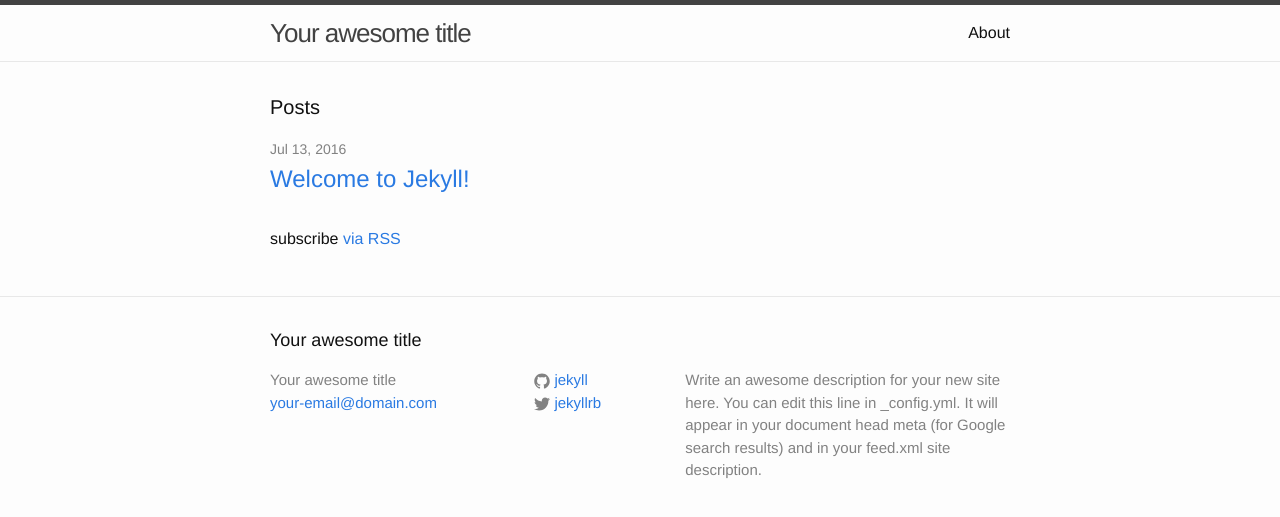
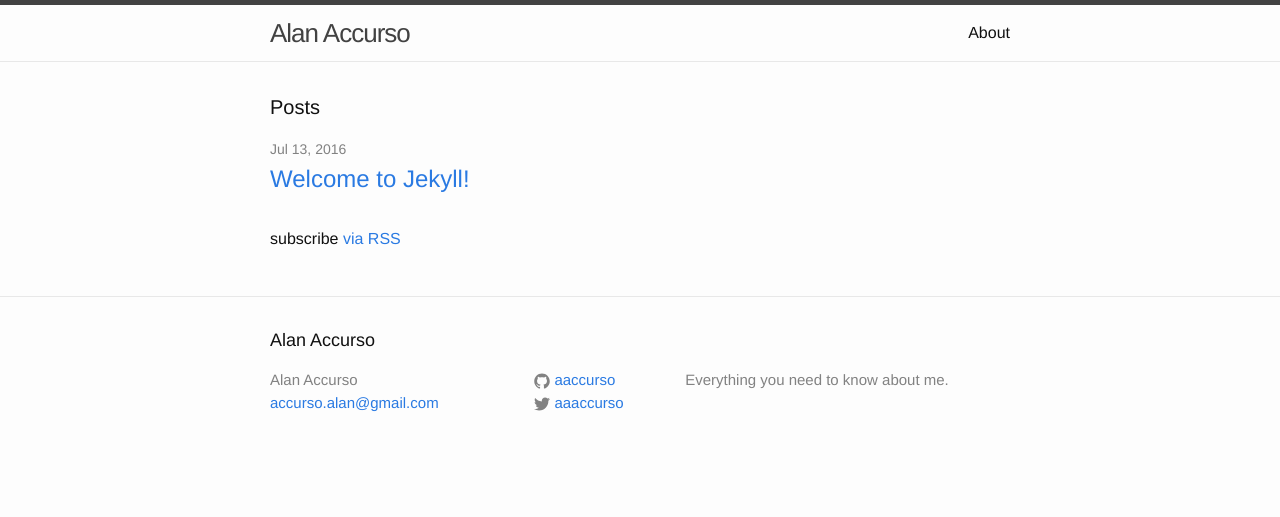
Before and after one commit to aaccurso/aaccurso.github.io, a Jekyll site: the page built from index.html, in a window 1280 px wide. Shown: the top 517 px of the page. Built offline with Jekyll 4.4.1, drawn with Linux system fonts in a browser that asks for light colours.

Commit message:
Adds main.js script and basic personal information

```diff
--- a/_config.yml
+++ b/_config.yml
@@ -1,14 +1,12 @@
 # Site settings
-title: Your awesome title
-email: your-email@domain.com
+title: Alan Accurso
+email: accurso.alan@gmail.com
 description: > # this means to ignore newlines until "baseurl:"
-  Write an awesome description for your new site here. You can edit this
-  line in _config.yml. It will appear in your document head meta (for
-  Google search results) and in your feed.xml site description.
+  Everything you need to know about me.
 baseurl: "" # the subpath of your site, e.g. /blog/
-url: "http://yourdomain.com" # the base hostname & protocol for your site
-twitter_username: jekyllrb
-github_username:  jekyll
+url: "http://aaccurso.github.io" # the base hostname & protocol for your site
+twitter_username: aaaccurso
+github_username:  aaccurso
 
 # Build settings
 markdown: kramdown
--- a/_includes/footer.html
+++ b/_includes/footer.html
@@ -52,4 +52,6 @@
 
   </div>
 
+  <script type="text/javascript" src="{{ "/js/main.js" | prepend: site.baseurl }}"></script>
+
 </footer>
--- /dev/null
+++ b/js/main.js
@@ -0,0 +1,3 @@
+(function () {
+  console.log('Loading main.js');
+})();
```
